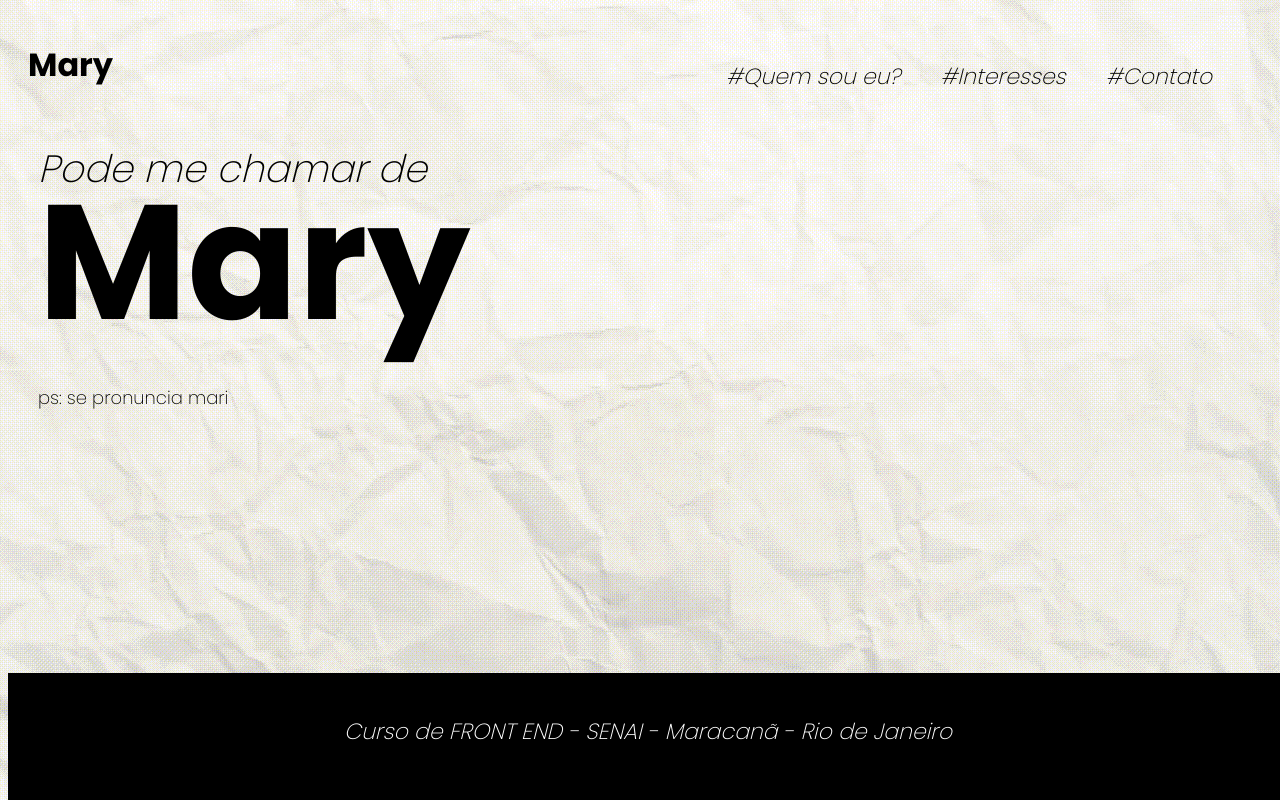
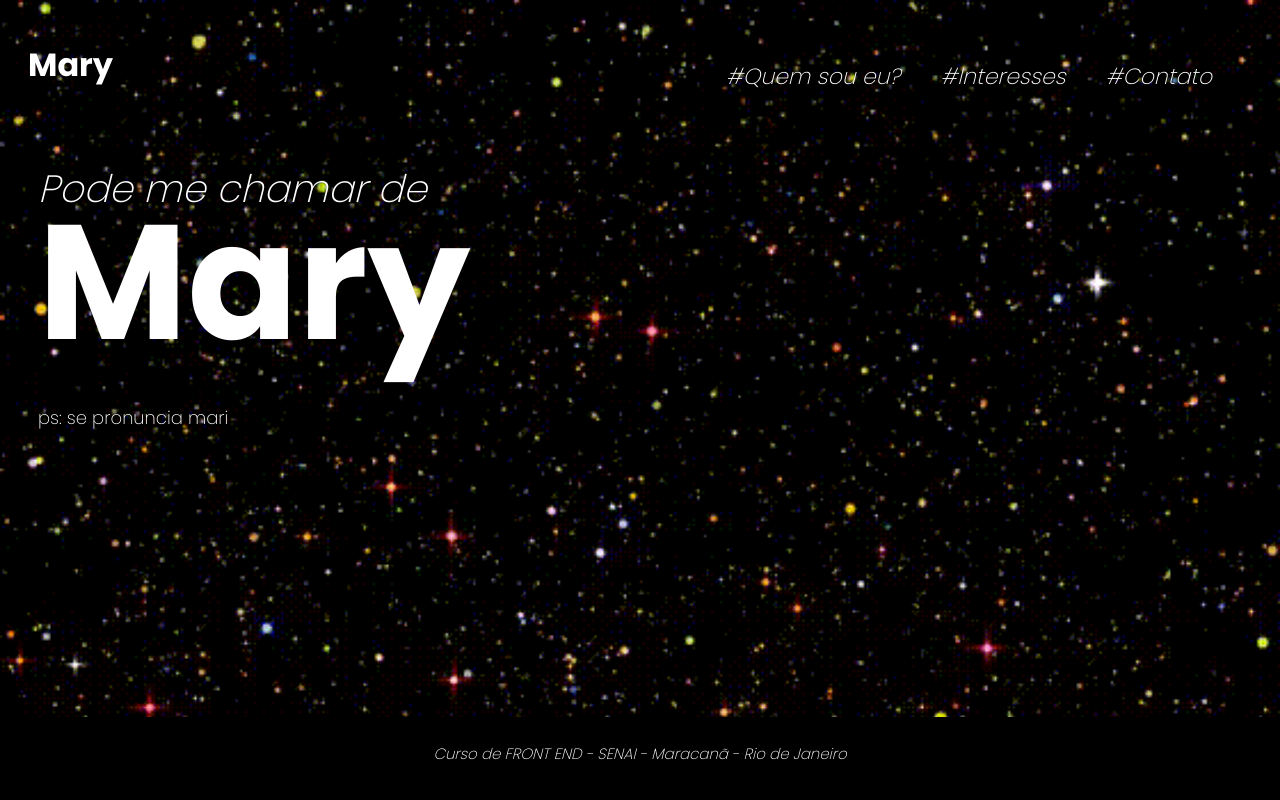
Before and after one commit to maryfranca/01ProjetoSitePessoal, a plain HTML site: page HOMEPAGE.html in a window 1280 px wide. Drawn offline with Linux system fonts and the light colour scheme.

Commit message:
mudancaback

```diff
--- a/style.css
+++ b/style.css
@@ -2,7 +2,10 @@
 
   body {
     font-family: Poppins;
-    background-image: url(./img/paper2.gif);
+    background-image: url(./img/sps.gif);
+    color: white;
+
+    background-size: cover;
   }
 
 
@@ -34,17 +37,19 @@ header{ /*isso aqui é um bloco*/
     font-weight: bold;
     padding: 0;
     text-decoration: none;
-    color: black;
+    color: white;
+
 
 
 }
 
 .menustyle {
-    color: #000;
+
     font-family: Poppins;
     font-size: 22.093px;
     font-style: italic;
     font-weight: normal;
+    color: white;
 
 
 }
@@ -63,7 +68,8 @@ ul que vc colocou lá*/
 
 .menustyle a {
     text-decoration-line: none;
-    color: #000;
+    color: white;
+
 }
 /*esse nth type é tipo economizar tipo o primeiro link que tá
 na lista, e o segundo*/
@@ -101,9 +107,10 @@ nav ul li{
 
 /*---SECTION----*/
 section{ /*isso aqui é um bloco*/
-    padding: 50px 20px ; /*espaçamento da minha section desliza na horizontal*/
-    height: 50px;
+    padding: 50px 20px; /*espaçamento da minha section desliza na horizontal*/
+    height: 10px;
     margin: 10px;
+    margin-top: 30px;
 }
 
 .texto1 {
@@ -111,22 +118,25 @@ section{ /*isso aqui é um bloco*/
     font-style: italic;
     position: absolute;
     font-family: Poppins;
+    color: white;
 
 }
 
 .texto2 {
-    color: #000;
+
     font-family: Poppins;
     font-size: 162.789px;
     font-weight: 700;
     font-family: Poppins;
+    color: white;
 }
 
 .texto3{
-    color: #000;
+
     font-family: Poppins;
     font-size: 18px;
     font-style: bold;
+    color: white;
 }
 
 /*----------fim do section------*/
@@ -137,14 +147,15 @@ section{ /*isso aqui é um bloco*/
     color: #ffffff;
     text-align: center;
     font-family: Poppins;
-    font-size: 22.093px;
+    font-size: 15px;
     font-style: italic;
-    padding: 20px 0 30px 0;
+    padding: 10px 0 20px 0;
     clear: both;
     width: 100%;
+    position: fixed; /*o rodape fica no meio*/
+    left: 0;
     bottom: 0;
-    position: fixed;
-    margin: 0px;
+    width: 100%;
 }
 /*------------------ FIM DO rodape------------------*/
 
@@ -154,10 +165,11 @@ section{ /*isso aqui é um bloco*/
 
 
 .quemsou p{
-    color: #000;
+
     font-family: Poppins;
     font-size: 22.093px;
     font-style: italic;
+    color: white;
 }
 
 /*ajustando a imagem aqui*/
@@ -177,13 +189,14 @@ section{ /*isso aqui é um bloco*/
 /*formulario*/
 
 .formulario{
-    color: #000;
+
     font-family: Poppins;
     font-size: 22.093px;
     font-style: italic;
     font-weight: normal;
     line-height: normal;
     text-decoration: none;
+    color: white;
 }
 
 
@@ -193,6 +206,7 @@ section{ /*isso aqui é um bloco*/
     font-size: 20px;
     position: absolute;
     font-family: Poppins;
+    color: white;
 
 }
 .card {
```
Also changed, not shown: contato.html (+5 -1 lines), interesse.html (+5 -1 lines), quemsoueu.html (+5 -1 lines), img/sps.gif (added).
